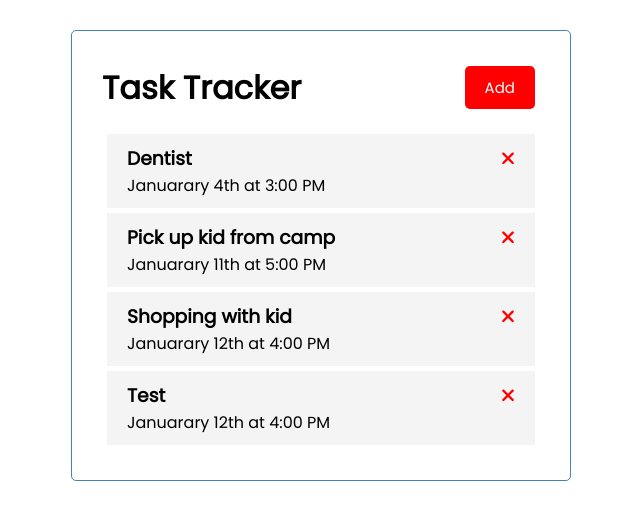
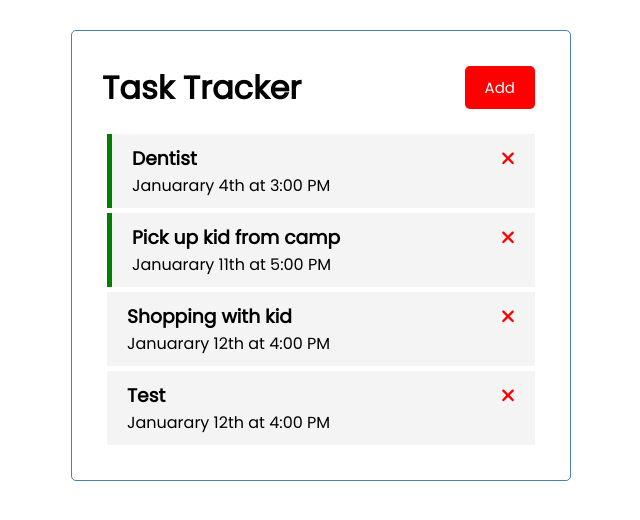
Before and after one commit to AndrewwwA/Angular, an Angular app in the folder SimpleTaskTracker/: page / in a window 1280 px wide. Shown: the top 520 px of the page, without its empty margins (319-959 px from the left). Built offline with nearby package versions, Linux system fonts and the light colour scheme; data requests are answered from the project's data file.

Commit message:
two new outputs to emit delete and reminder status

```diff
--- a/SimpleTaskTracker/src/app/components/task-item/task-item.component.html
+++ b/SimpleTaskTracker/src/app/components/task-item/task-item.component.html
@@ -1,8 +1,12 @@
-<div class="task">
+<div
+  [ngClass]="{ reminder: task.reminder }"
+  (dblclick)="onToggle(task)"
+  class="task"
+>
   <h3>
     {{ task.text }}
     <fa-icon
-      (click)="deleteClick()"
+      (click)="deleteClick(task)"
       [icon]="faTimes"
       [ngStyle]="{ color: 'red' }"
     ></fa-icon>
--- a/SimpleTaskTracker/src/app/components/task-item/task-item.component.ts
+++ b/SimpleTaskTracker/src/app/components/task-item/task-item.component.ts
@@ -1,4 +1,4 @@
-import { Component, Input } from '@angular/core';
+import { Component, Input, Output, EventEmitter } from '@angular/core';
 import { Task } from '../../TaskInterface';
 import { faTimes } from '@fortawesome/free-solid-svg-icons';
 
@@ -10,8 +10,14 @@ import { faTimes } from '@fortawesome/free-solid-svg-icons';
 export class TaskItemComponent {
   faTimes = faTimes;
   @Input() 'task': Task;
+  @Output() deleteTaskEmit: EventEmitter<Task> = new EventEmitter();
+  @Output() onToggleReminder: EventEmitter<Task> = new EventEmitter();
 
-  deleteClick() {
-    console.log('deleteClick');
+  deleteClick(task: Task): void {
+    this.deleteTaskEmit.emit(task);
+  }
+
+  onToggle(task: Task): void {
+    this.onToggleReminder.emit(task);
   }
 }
```
